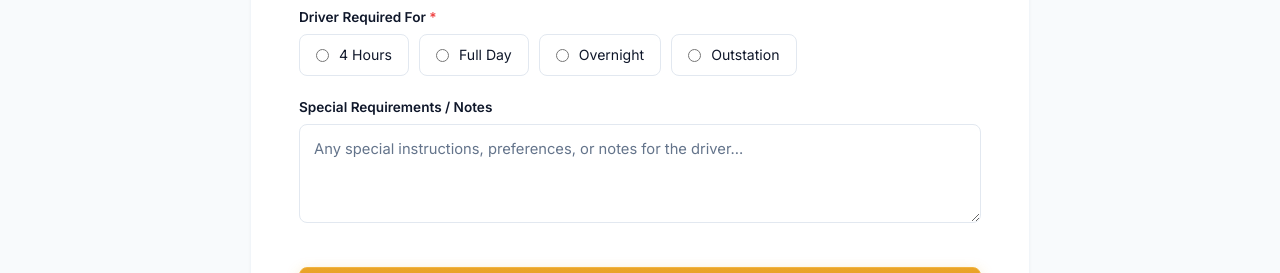
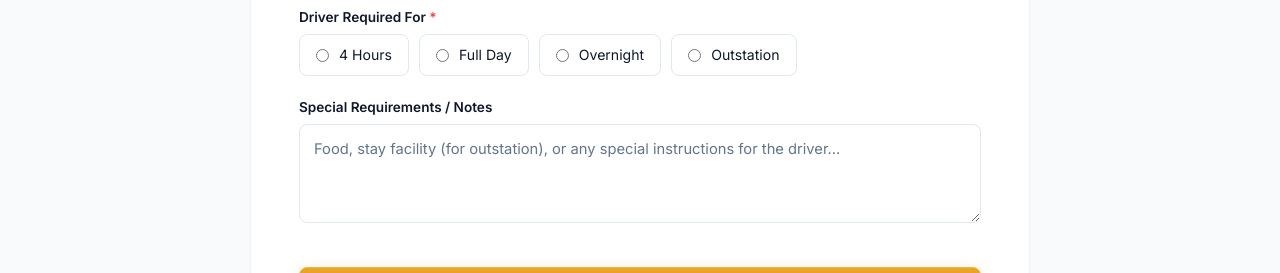
Before and after one commit to mbharani042004-cloud/acting_driver_site, a React (Vite) app: page /book-driver in a window 1280 px wide. Shown: the part 1600-1873 px from the top of the page. Built offline with nearby package versions, Linux system fonts and the light colour scheme.

Commit message:
Add Food and stay facility placeholder and hint for outstation trips

```diff
--- a/src/pages/BookingForm.jsx
+++ b/src/pages/BookingForm.jsx
@@ -76,6 +76,8 @@ export default function BookingForm() {
       </div>
     );
   }
+
+  const isOutstation = form.tripType === 'Outstation' || form.driverRequired === 'Outstation';
 
   return (
     <div className="form-page">
@@ -229,7 +231,22 @@ export default function BookingForm() {
 
             <div className="form-group">
               <label>Special Requirements / Notes</label>
-              <textarea name="notes" value={form.notes} onChange={handleChange} placeholder="Any special instructions, preferences, or notes for the driver..." rows="3" />
+              <textarea
+                name="notes"
+                value={form.notes}
+                onChange={handleChange}
+                placeholder={
+                  isOutstation
+                    ? 'Food, stay facility, or any special instructions for the driver...'
+                    : 'Food, stay facility (for outstation), or any special instructions for the driver...'
+                }
+                rows="3"
+              />
+              {isOutstation && (
+                <span className="field-hint" style={{ marginTop: '6px', display: 'block', color: 'var(--text-secondary)' }}>
+                  For outstation trips: please mention food and stay facility arrangements if applicable.
+                </span>
+              )}
             </div>
 
             <div className="form-actions">
```
